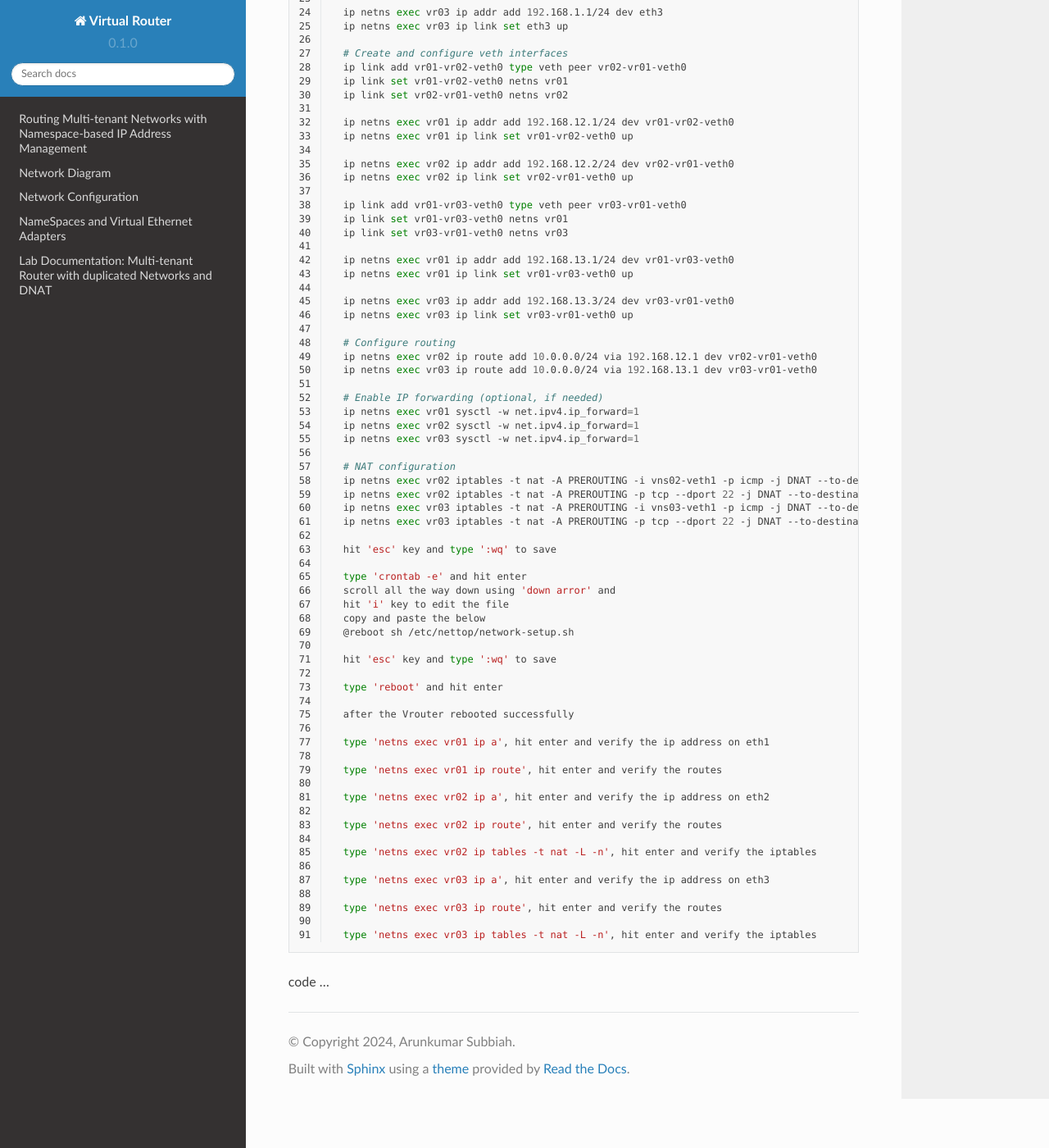
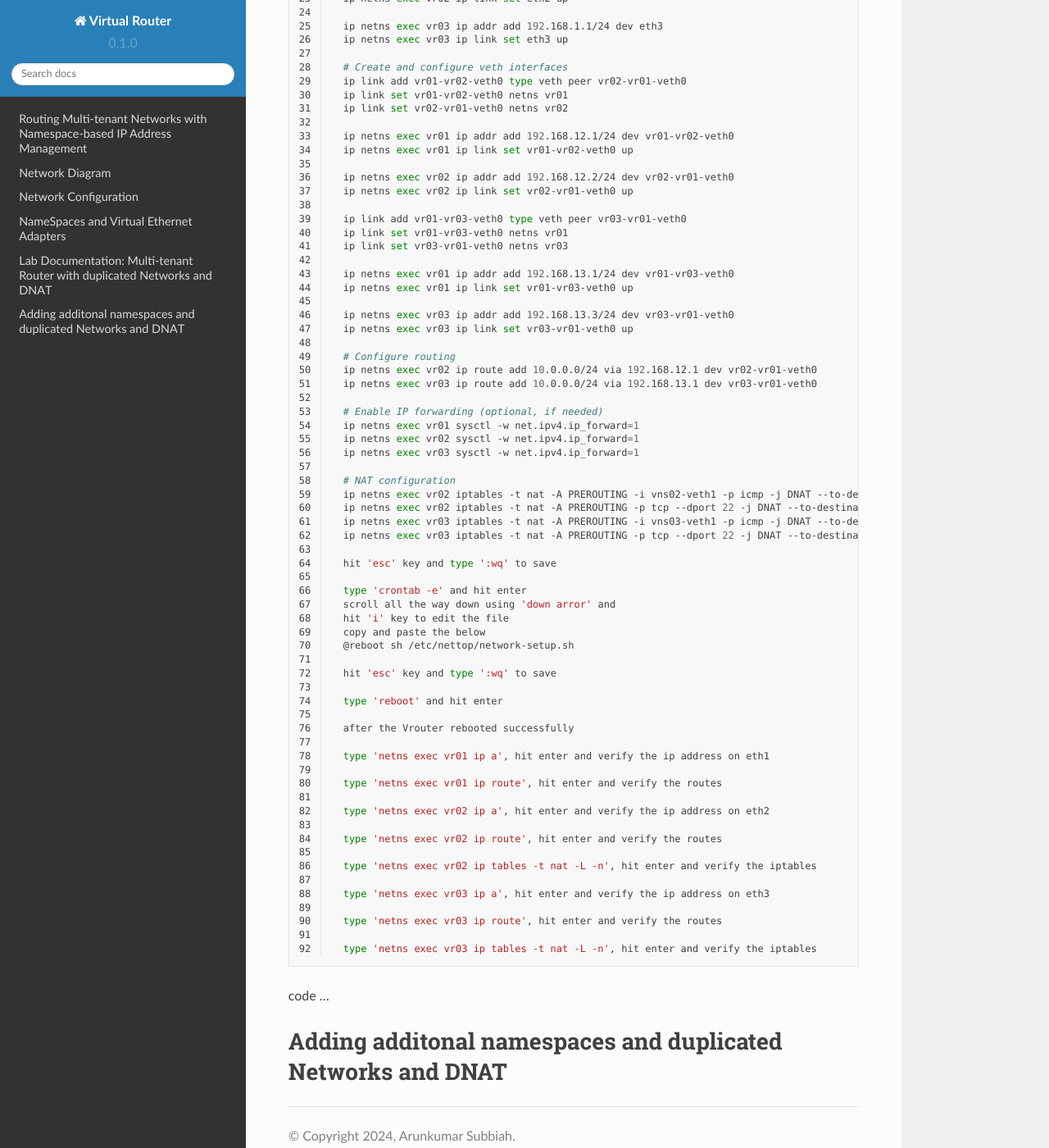
Before and after one commit to Arunkumarsubbiahunique/virtualrouter, a Sphinx documentation site: the page built from docs/source/index.rst, in a window 1280 px wide and 1400 px high, scrolled down 14757 px. Shown: the whole window at 82% size. Built offline with Sphinx 7.4.7 and the Read the Docs theme 2.0.0, drawn with Linux system fonts in a browser that asks for light colours; some of the changed lines change nothing that is shown; some of the changed text lies outside the part shown.

Commit message:
Update index.rst

```diff
--- a/docs/source/index.rst
+++ b/docs/source/index.rst
@@ -108,7 +108,7 @@
 
 .. image:: images/install_alpine_step8.png
   :alt: Step8
-18. For PC1
+18. For PC3
 
 .. image:: images/install_alpine_step9.png
   :alt: Step9
@@ -293,7 +293,7 @@
 .. code-block:: bash
   :linenos:
 
-
+		apk add iproute2
     vi /etc/nettop/network-setup.sh
     hit 'i' key to edit the file
     copy and paste the below
@@ -387,3 +387,6 @@
     type 'netns exec vr03 ip tables -t nat -L -n', hit enter and verify the iptables
 
 code ...
+
+Adding additonal namespaces and duplicated Networks and DNAT
+============================================================
```
